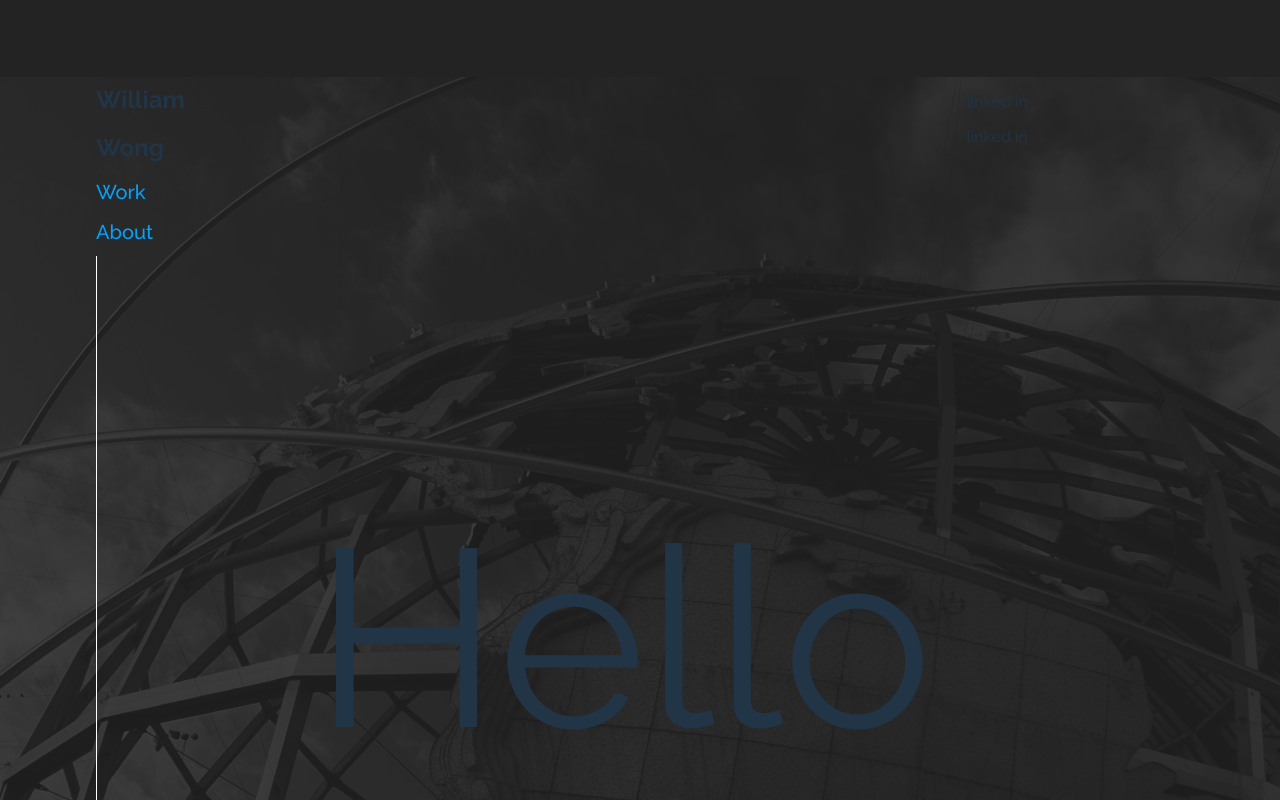
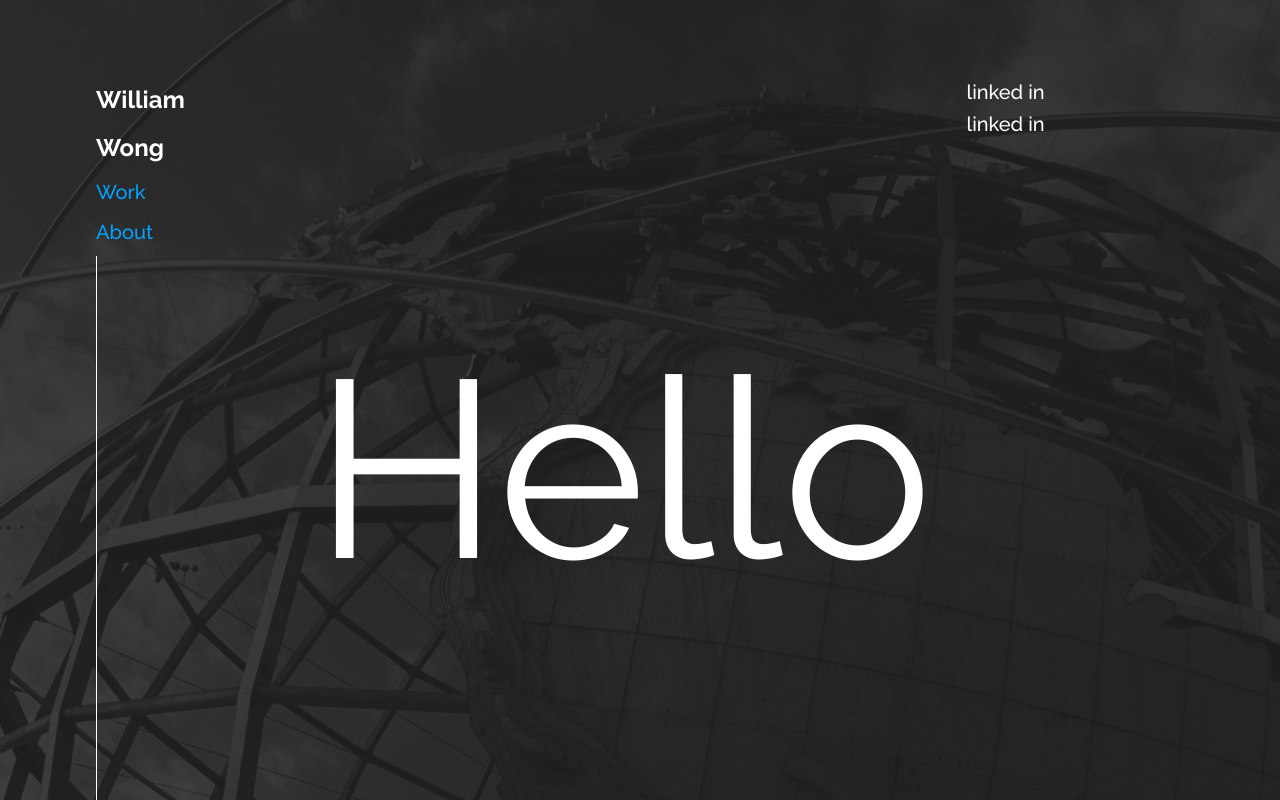
Before and after one commit to WilliamWongACD/williamwong-studio, a React (Vite) app: page / in a window 1280 px wide. Shown: the top 800 px of the page. Built offline with nearby package versions, Linux system fonts and the light colour scheme.

Commit message:
add some global font styles

```diff
--- a/src/index.scss
+++ b/src/index.scss
@@ -1,5 +1,11 @@
 @import './assets/_variables.scss';
 @import url('https://fonts.googleapis.com/css2?family=Raleway:wght@400;500;600;700&display=swap');
+
+#root {
+  // height: 100vh;
+  // width: 100%;
+  // margin: 0 auto;
+}
 
 :root {
   // font-family: Inter, system-ui, Avenir, Helvetica, Arial, sans-serif;
@@ -21,23 +27,54 @@ a {
   color: $blue;
   text-decoration: inherit;
   cursor: pointer;
+  transition: 420ms all ease-in-out;
 }
 a:hover {
-  color: #535bf2;
+  color: red;
+}
+
+p,
+span,
+h1,
+h2,
+h3,
+h4,
+h5 {
+  padding: 0;
+  margin: 0;
 }
 
 body {
+  font-size: 1.25rem;
+  line-height: 2rem;
   background: $dark-gray;
-  width: 100vw;
-  height: 100vh;
   margin: 0;
   padding: 0;
-  min-height: 100vh;
+  // overflow-x: hidden;
+}
+
+p {
+  font-weight: 500;
+  font-size: 1.25rem;
+  line-height: 2rem;
 }
 
 h1 {
   font-size: 3.2em;
   line-height: 1.1;
+}
+
+h2 {
+  font-size: 2rem;
+  line-height: 2.5;
+}
+h3 {
+  font-weight: 600;
+  font-size: 2rem;
+  line-height: 2.5rem;
+}
+
+h4 {
 }
 
 h5 {
@@ -46,6 +83,7 @@ h5 {
   font-size: 1.5rem;
   line-height: 2;
 }
+
 button {
   border-radius: 8px;
   border: 1px solid transparent;
@@ -57,9 +95,11 @@ button {
   cursor: pointer;
   transition: border-color 0.25s;
 }
+
 button:hover {
   border-color: #646cff;
 }
+
 button:focus,
 button:focus-visible {
   outline: 4px auto -webkit-focus-ring-color;
@@ -67,11 +107,12 @@ button:focus-visible {
 
 @media (prefers-color-scheme: light) {
   :root {
-    color: #213547;
+    color: white;
     background-color: #ffffff;
   }
   a:hover {
     color: #747bff;
+    color: lighten($blue, 30%);
   }
   button {
     background-color: #f9f9f9;
```
